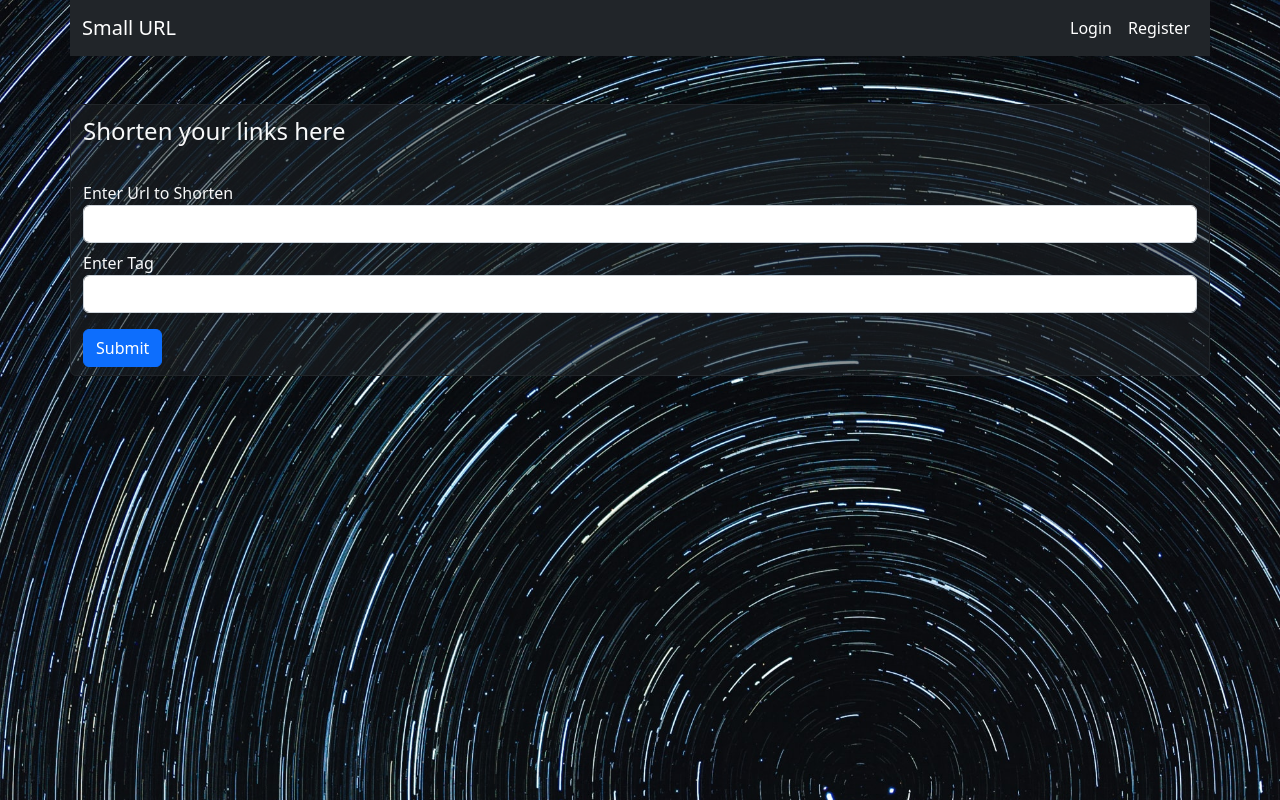
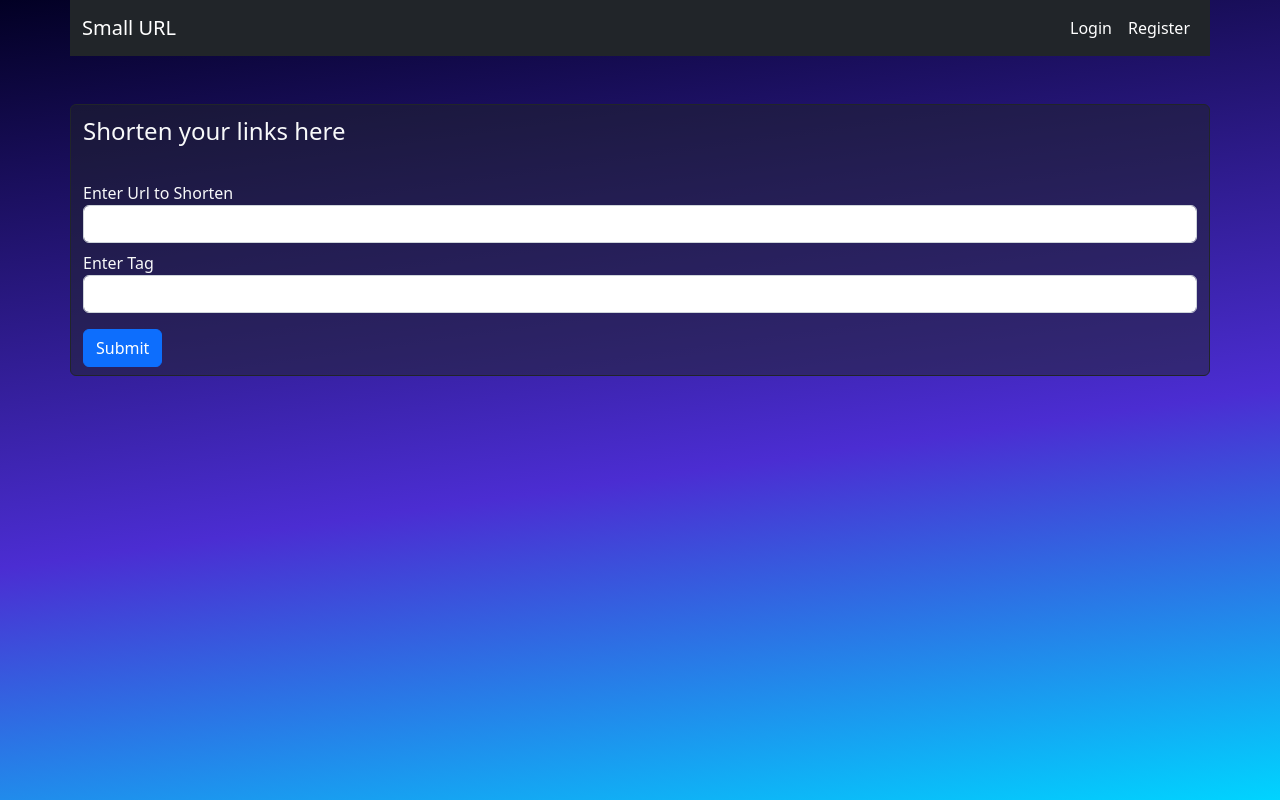
Before and after one commit to VaibhavArora314/Link-Shortener, a Django app: page / in a window 1280 px wide. Run offline with Django 4.2, Linux system fonts and the light colour scheme.

Commit message:
background change

```diff
--- a/templates/base.html
+++ b/templates/base.html
@@ -11,7 +11,9 @@
     href="https://cdnjs.cloudflare.com/ajax/libs/font-awesome/6.2.0/css/all.min.css">
     <style>
         body {
-            background: url("{% static 'images/david-becker-crs2vlkSe98-unsplash.jpg' %}") no-repeat center center/ cover;
+            /* background: url("{% static 'images/david-becker-crs2vlkSe98-unsplash.jpg' %}") no-repeat center center/ cover; */
+            background: rgb(2,0,36);
+            background: linear-gradient(172deg, rgba(2,0,36,1) 0%, rgba(75,45,210,1) 58%, rgba(0,212,255,1) 100%);
         }
     </style>
 </head>
```
